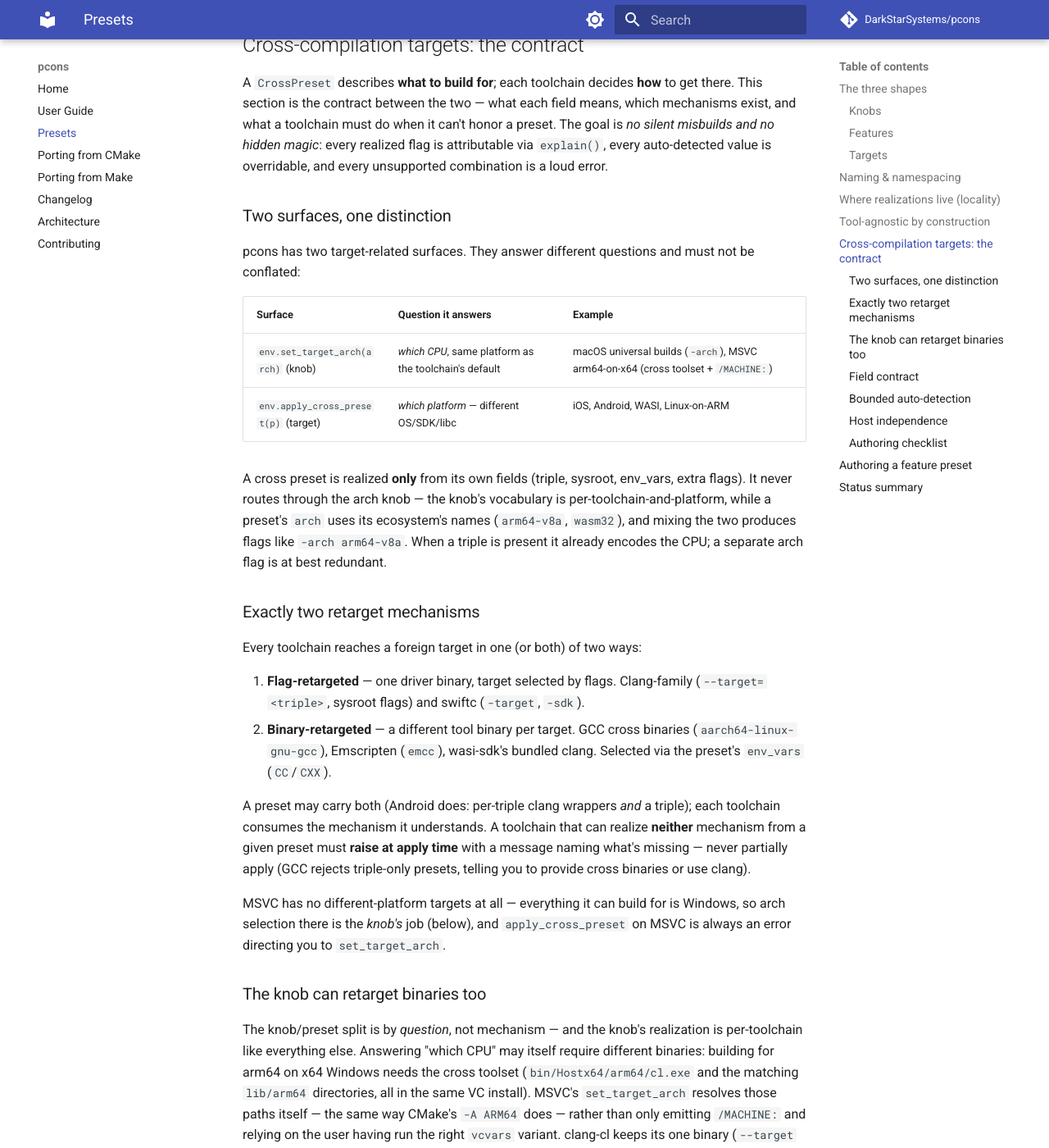
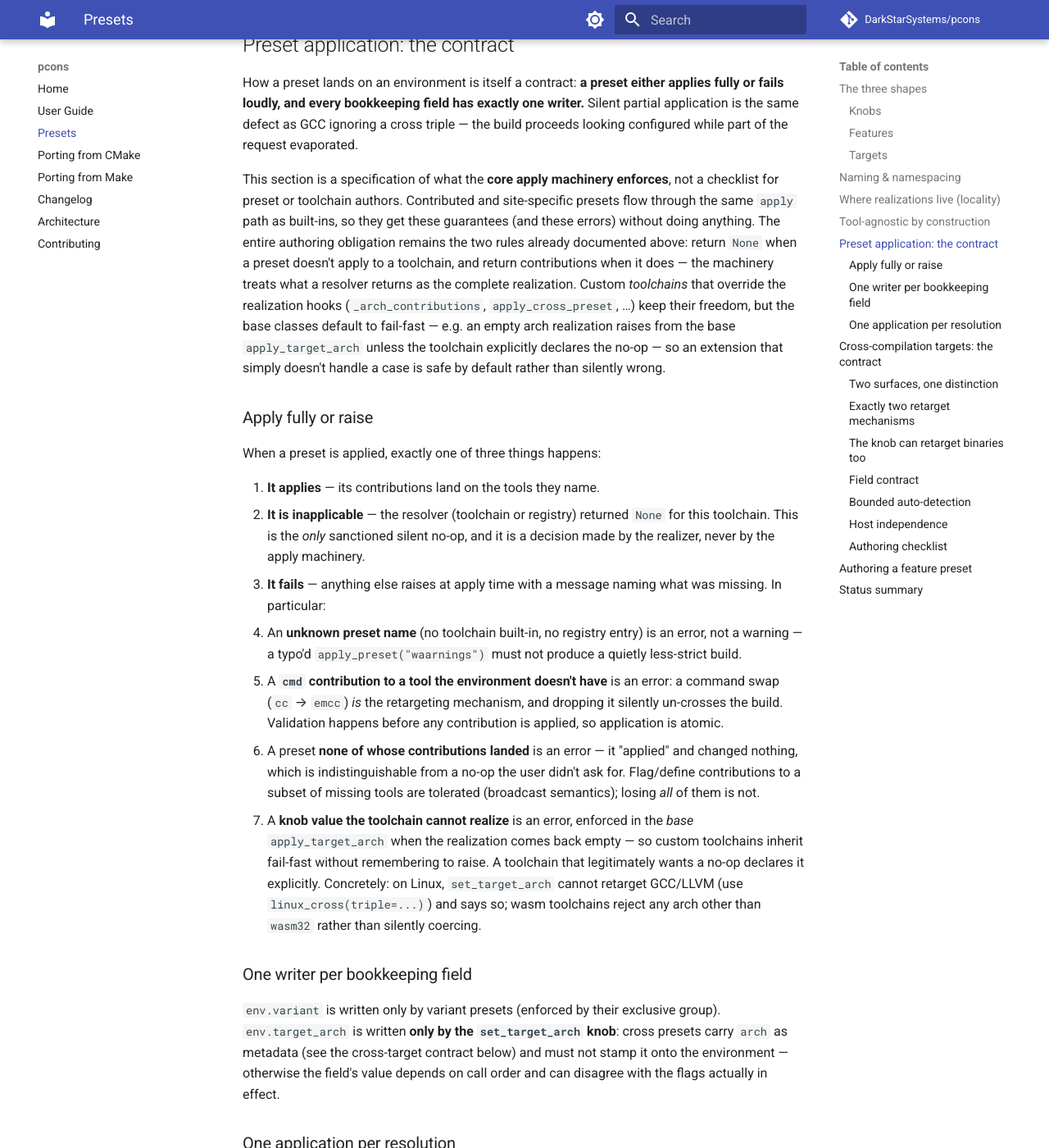
Before and after one commit to DarkStarSystems/pcons, an MkDocs documentation site: the page built from docs/presets.md, in a window 1280 px wide and 1400 px high, scrolled down 2899 px. Shown: the whole window at 82% size. Built offline with MkDocs 1.6.1 and Material for MkDocs 9.7.7, drawn with Linux system fonts in a browser that asks for light colours; comment, search, counter and statistics services are not loaded; some of the changed text lies outside the part shown.

Commit message:
Preset application contract: apply fully or raise, one writer per field
New "Preset application" section in docs/presets.md, enforced by the core
apply machinery (contributed presets get the guarantees for free; authors
still just return contributions or None):

- A cmd contribution to a tool the env doesn't have raises — a command
  swap is a retargeting mechanism that must not vanish. Validation runs
  before any contribution lands, so application is atomic.
- A preset none of whose contributions land raises; flag/define
  broadcasts to a subset of missing tools are still tolerated. A preset
  with no contributions is the realizer's declared no-op.
- Unknown preset names raise instead of warning.
- env.target_arch has a single writer: the set_target_arch knob. Cross
  presets carry arch as metadata only.
- Identical presets resolved by several toolchains apply once (fan-out
  dedup) — no more doubled -Werror/-arch with add_toolchain().
- Unrealizable arch fails loudly: base apply_target_arch reports
  realization, the environment raises when no toolchain realized the
  arch, unix toolchains point at linux_cross() off macOS, and wasm
  toolchains reject any arch but wasm32 instead of silently coercing.

The zero-effect rule immediately surfaced a real bug: gfortran inherited
Unix's cc/cxx variant realization, so Fortran debug/release variants
silently did nothing. Variants now realize on _feature_preset_tools()
(fc for Fortran), with regression tests.

Also adds docs/plan-design-cleanup.md, the working list from the 2026-07
design review this implements the first theme of.

Co-Authored-By: Claude Fable 5 <noreply@anthropic.com>

```diff
--- a/docs/presets.md
+++ b/docs/presets.md
@@ -119,6 +119,79 @@ Feature presets are realized for whatever compile tools a toolchain declares via
 Fortran), so the same `warnings`/`werror` names map to the right tool per
 toolchain. WASM toolchains (`emscripten`/`wasi`) are clang-based and inherit the
 C/C++ realizations on `cc`/`cxx` directly.
+
+## Preset application: the contract
+
+How a preset lands on an environment is itself a contract: **a preset either
+applies fully or fails loudly, and every bookkeeping field has exactly one
+writer.** Silent partial application is the same defect as GCC ignoring a
+cross triple — the build proceeds looking configured while part of the
+request evaporated.
+
+This section is a specification of what the **core apply machinery
+enforces**, not a checklist for preset or toolchain authors. Contributed
+and site-specific presets flow through the same `apply` path as built-ins,
+so they get these guarantees (and these errors) without doing anything.
+The entire authoring obligation remains the two rules already documented
+above: return `None` when a preset doesn't apply to a toolchain, and
+return contributions when it does — the machinery treats what a resolver
+returns as the complete realization. Custom *toolchains* that override the
+realization hooks (`_arch_contributions`, `apply_cross_preset`, …) keep
+their freedom, but the base classes default to fail-fast — e.g. an empty
+arch realization raises from the base `apply_target_arch` unless the
+toolchain explicitly declares the no-op — so an extension that simply
+doesn't handle a case is safe by default rather than silently wrong.
+
+### Apply fully or raise
+
+When a preset is applied, exactly one of three things happens:
+
+1. **It applies** — its contributions land on the tools they name.
+2. **It is inapplicable** — the resolver (toolchain or registry) returned
+   `None` for this toolchain. This is the *only* sanctioned silent no-op,
+   and it is a decision made by the realizer, never by the apply machinery.
+3. **It fails** — anything else raises at apply time with a message naming
+   what was missing. In particular:
+   - An **unknown preset name** (no toolchain built-in, no registry entry)
+     is an error, not a warning — a typo'd `apply_preset("waarnings")` must
+     not produce a quietly less-strict build.
+   - A **`cmd` contribution to a tool the environment doesn't have** is an
+     error: a command swap (`cc` → `emcc`) *is* the retargeting mechanism,
+     and dropping it silently un-crosses the build. Validation happens
+     before any contribution is applied, so application is atomic.
+   - A preset **none of whose contributions landed** is an error — it
+     "applied" and changed nothing, which is indistinguishable from a
+     no-op the user didn't ask for. Flag/define contributions to a subset
+     of missing tools are tolerated (broadcast semantics); losing *all* of
+     them is not.
+   - A **knob value the toolchain cannot realize** is an error, enforced in
+     the *base* `apply_target_arch` when the realization comes back empty —
+     so custom toolchains inherit fail-fast without remembering to raise.
+     A toolchain that legitimately wants a no-op declares it explicitly.
+     Concretely: on Linux, `set_target_arch` cannot retarget GCC/LLVM (use
+     `linux_cross(triple=...)`) and says so; wasm toolchains reject any
+     arch other than `wasm32` rather than silently coercing.
+
+### One writer per bookkeeping field
+
+`env.variant` is written only by variant presets (enforced by their
+exclusive group). `env.target_arch` is written **only by the
+`set_target_arch` knob**: cross presets carry `arch` as metadata (see the
+cross-target contract below) and must not stamp it onto the environment —
+otherwise the field's value depends on call order and can disagree with the
+flags actually in effect.
+
+### One application per resolution
+
+The `set_*`/`apply_*` surfaces resolve a preset against each configured
+toolchain, but toolchains share tools (`cc`, `cxx`, `link`), so resolution
+and application are distinct steps: a resolved preset is applied **at most
+once per environment**, however many toolchains resolved it. Applying per
+toolchain would double flags (`-arch arm64 -arch arm64`, `-Werror
+-Werror`) on any env with `add_toolchain()`.
+
+Deliberate *user* re-application is unaffected: applying the same feature
+preset twice on purpose remains additive, as composition requires.
 
 ## Cross-compilation targets: the contract
 
@@ -317,6 +390,9 @@ acme/no-rtti - drop -frtti, force -fno-rtti`.
 | `env.set_variant` / `env.set_target_arch` | implemented |
 | Cross-preset factories (`emscripten`/`pyodide`/…) | implemented |
 | Cross-preset field contract: triple/sysroot/env_vars realization, bounded auto-detection (xcrun, wasi-sdk) | implemented |
+| Preset application contract: apply-fully-or-raise (unknown names, missing-tool cmd, zero-effect presets, unrealizable knobs) | implemented |
+| `env.target_arch` single-writer (knob only; cross presets are metadata) | implemented |
+| One application per resolution (no per-toolchain double-apply) | implemented |
 | `CrossPreset.arch` decoupled from flag emission (host-independent) | implemented |
 | Fail fast on unrealizable cross presets (MSVC + any, GCC + triple-only) | implemented |
 | MSVC/clang-cl `set_target_arch` selects the cross toolset (cl/lib dirs), not just `/MACHINE:` | implemented |
```
Also changed, not shown: CHANGELOG.md (+2 -0 lines), docs/plan-design-cleanup.md (added, +207 -0 lines), 9 other files.
